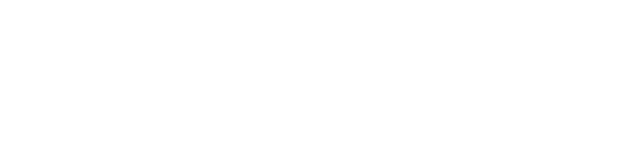
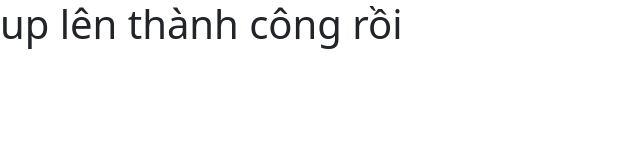
Before and after one commit to NhutCNTT/BaoCaoHTCNWeb, a plain HTML site: page index.html in a window 1280 px wide. Shown: the whole page, without its empty margins (0-640 px from the left). Drawn offline with nearby package versions, Linux system fonts and the light colour scheme.

Commit message:
Cập nhật code

```diff
--- a/index.html
+++ b/index.html
@@ -12,6 +12,7 @@
     />
   </head>
   <body>
+    <h1>up lên thành công rồi</h1>
     <script
       src="https://cdn.jsdelivr.net/npm/bootstrap@5.3.7/dist/js/bootstrap.bundle.min.js"
       integrity="sha384-ndDqU0Gzau9qJ1lfW4pNLlhNTkCfHzAVBReH9diLvGRem5+R9g2FzA8ZGN954O5Q"
```
